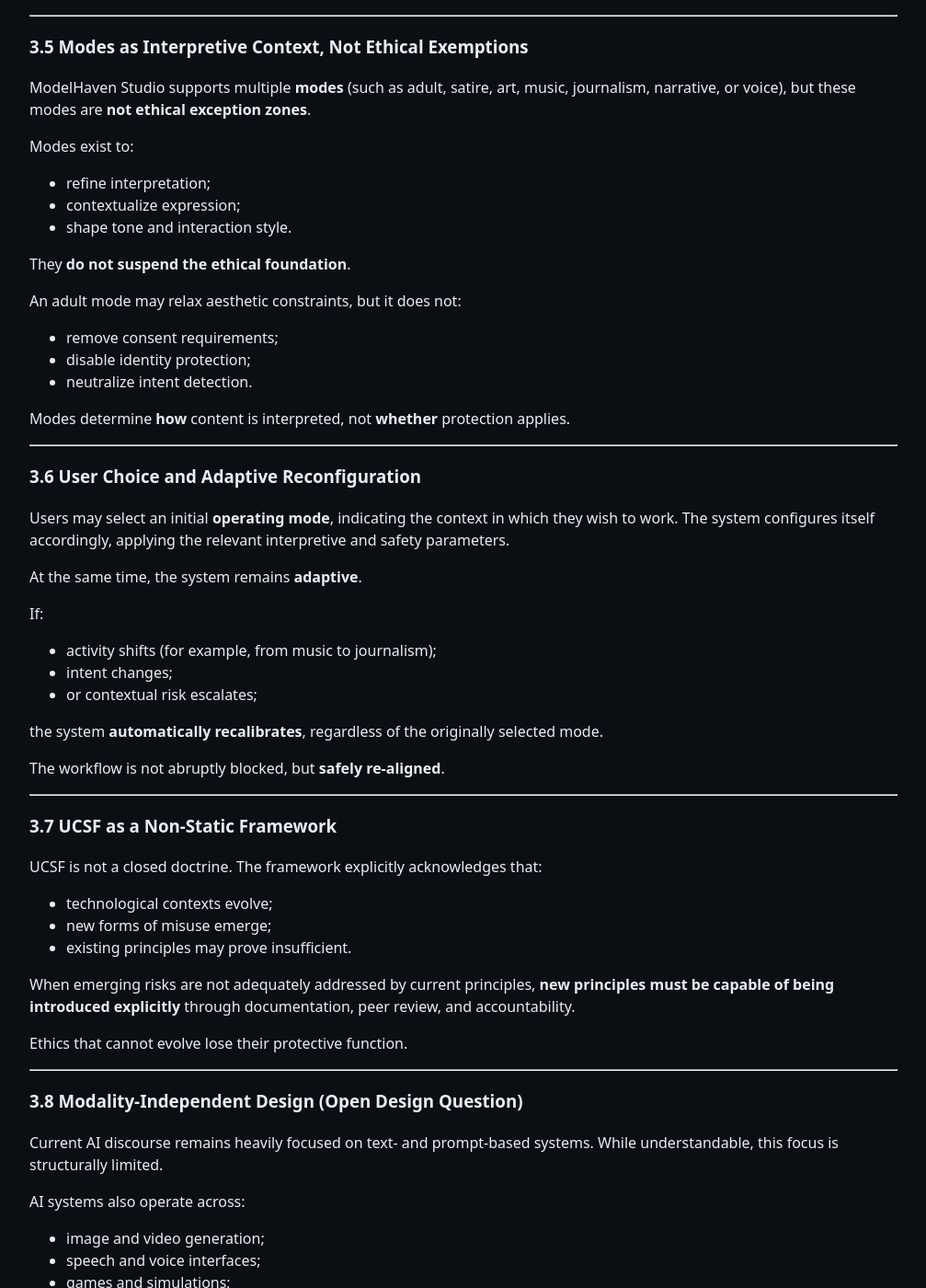
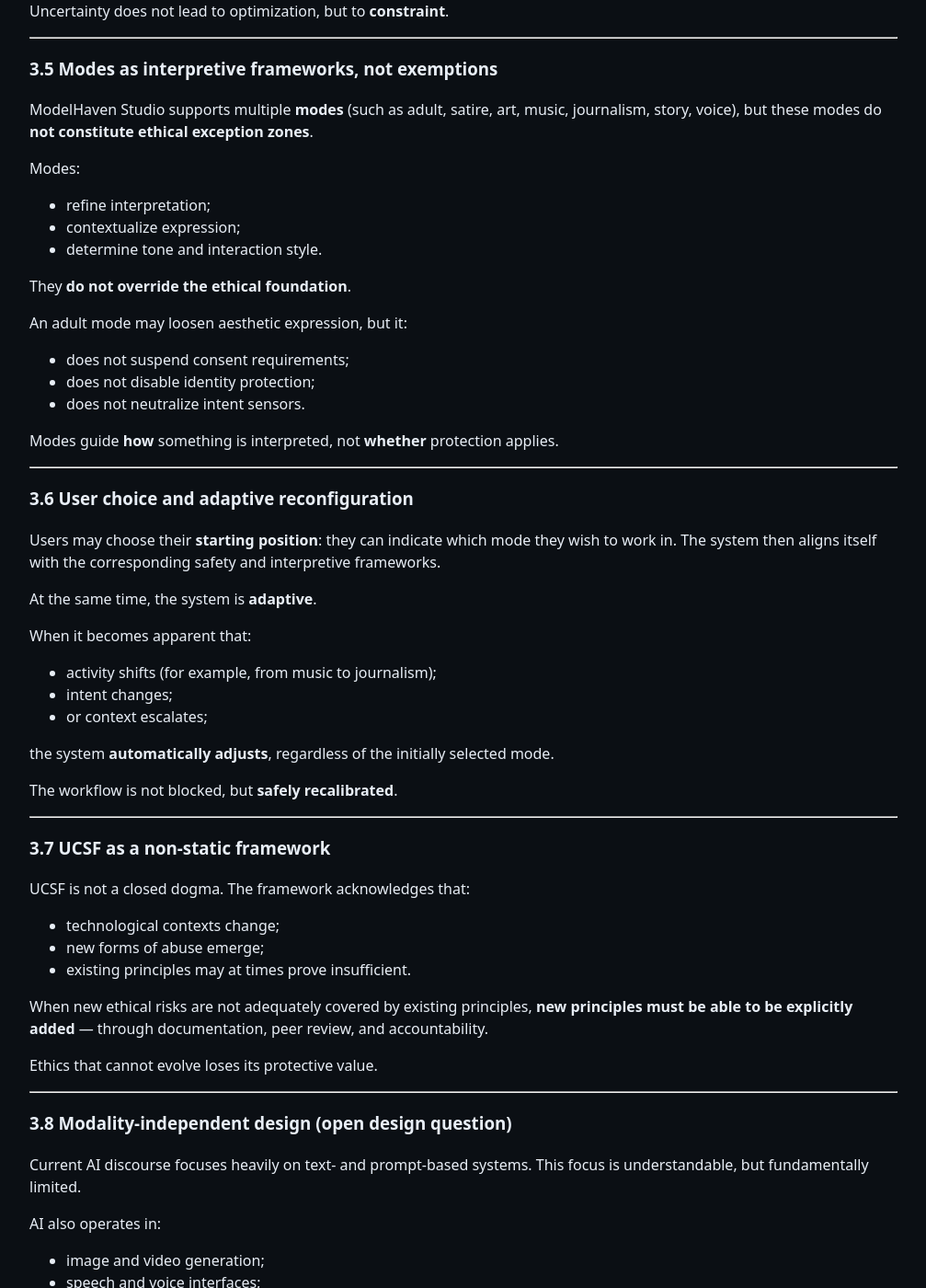
Before and after one commit to MartijnBruzzese/ModelHaven-Studio, a Jekyll site: the page built from WHITE_PAPERS/EN/MODELHAVEN_STUDIO_EN/04_CHAPTER_3_CONSENT_IDENTITY_AND_INTENT.md, in a window 1280 px wide and 1400 px high, scrolled down 2142 px. Shown: the whole window at 92% size, without its empty margins (136-1143 px from the left). Built offline with Jekyll 4.4.1, drawn with Linux system fonts in a browser that asks for light colours; our own code applies the rules of GitHub Pages for plain Markdown files; some of the changed text lies outside the part shown.

Commit message:
Revise Chapter 3 for clarity and consistency
Updated terminology for clarity and consistency throughout Chapter 3. Adjusted phrasing to enhance readability and precision in discussing consent, identity, and intent.

```diff
--- a/WHITE_PAPERS/EN/MODELHAVEN_STUDIO_EN/04_CHAPTER_3_CONSENT_IDENTITY_AND_INTENT.md
+++ b/WHITE_PAPERS/EN/MODELHAVEN_STUDIO_EN/04_CHAPTER_3_CONSENT_IDENTITY_AND_INTENT.md
@@ -1,39 +1,38 @@
-<a id="chapter-3"></a>
-## Chapter 3 — Consent, Identity, and Intent as a Structural Foundation
+<a id="h3"></a>
+## Chapter 3 — Consent, Identity, and Intent as a Foundational Framework
 
-ModelHaven Studio is designed around the conviction that ethical safety cannot be enforced through a single rule, filter, or moderation layer. Ethical protection emerges from the **interdependence** of multiple layers that constrain, correct, and reinforce one another.
+ModelHaven Studio is designed from the conviction that ethical safety cannot be enforced through a single rule, a single filter, or a single form of moderation. It emerges from the **interplay** between multiple layers that constrain, correct, and reinforce one another.
 
-Within this architecture, **consent**, **identity**, and **intent** form the core structural foundation. Together, these layers determine:
+Within this architecture, **consent**, **identity**, and **intent** form the foundational ethical framework. Together, these three layers determine:
 
-- what a system is permitted to do;
-- under which conditions it may act;
+- what a system is allowed to do;
+- when it may act;
 - and when it must explicitly refuse.
 
-Without this interdependence, ethics remains fragile and context-blind.
-With it, protection becomes structural rather than reactive.
+Without this coherence, ethics remains fragile and context-blind. With it, protection becomes structural.
 
 ---
 
-<a id="chapter-3-1"></a>
-### 3.1 Consent as a Dynamic State
+<a id="h3-1"></a>
+### 3.1 Consent as a dynamic state
 
-Within ModelHaven Studio, consent is not treated as a one-time action, but as a **continuous, revocable state**.
+Within ModelHaven Studio, consent is not understood as a one-time action, but as a **continuous, revocable state**.
 
-Consent is understood as:
+Consent:
 
-- **context-specific** (bound to purpose and situation);
-- **time-limited**, never automatically persistent;
-- **actively revocable** at any moment, without penalty;
-- invalidated when context, scale, or use changes materially.
+- is always **context-specific** (purpose- and situation-dependent);
+- is **temporary** and not automatically transferable;
+- can be **actively withdrawn** at any moment, without sanctions;
+- loses validity when context, scale, or usage changes materially.
 
-A system operating on outdated, implicit, or coerced consent is considered ethically invalid within ModelHaven Studio, regardless of legal formalities.
+A system that operates on the basis of outdated, implicit, or coerced agreement is considered ethically invalid within ModelHaven Studio, regardless of legal formalities.
 
-Consent is therefore not a checkbox, but a **design parameter**.
+Consent is not a checkbox here, but a **design parameter**.
 
 ---
 
-<a id="chapter-3-2"></a>
-### 3.2 Identity Without Reduction
+<a id="h3-2"></a>
+### 3.2 Identity without reduction
 
 Many digital systems reduce identity to:
 
@@ -42,131 +41,131 @@
 - an avatar;
 - or a persistent profile.
 
-ModelHaven Studio explicitly rejects this reduction.
+ModelHaven Studio rejects this reduction.
 
-Identity is treated as:
+Identity is understood here as:
 
-- **plural** (varying across roles and contexts);
-- **relational** (meaningful only within specific interactions);
+- **multiple** (dependent on context and role);
+- **relational** (meaningful within a specific interaction);
 - **protected** (not freely exploitable);
-- **revocable** (detachable from prior expressions or outputs).
+- **revocable** (decouplable from previous expressions).
 
-Identity never implies automatic availability or permission.
-It is a **condition for protection**, not a commodity.
+Identity never implies automatic availability or consent.
+It is a **precondition for protection**, not a product.
 
 ---
 
-<a id="chapter-3-3"></a>
-### 3.3 Intent as an Ethical Signal
+<a id="h3-3"></a>
+### 3.3 Intent as an ethical signal
 
-Intent within ModelHaven Studio is not a moral judgment of the user, but a **contextual signal** that informs system behavior.
+Within ModelHaven Studio, intent is not treated as a moral judgment of the user, but as a **contextual signal** that guides system behavior.
 
 The system does not ask:
 
 > “Who is this user?”
 
-but instead:
+but rather:
 
 > “In which direction does this interaction appear to be moving?”
 
-Intent signals are used exclusively to:
+Intent is used exclusively to:
 
-- detect elevated risk;
-- increase protective thresholds;
-- constrain or temporarily refuse interaction.
+- signal risk;
+- raise protection levels;
+- or constrain or temporarily refuse interactions.
 
 Intent is **never** used for:
 
 - punishment;
 - permanent classification;
 - reputation scoring;
-- external labeling.
+- or external labeling.
 
-Intent is transient, situational, and **not an identity**.
+Intent is temporary, situational, and **not identity**.
 
 ---
 
-<a id="chapter-3-4"></a>
-### 3.4 Interaction Between Consent, Identity, and Intent
+<a id="h3-4"></a>
+### 3.4 Interaction between consent, identity, and intent
 
-The defining characteristic of ModelHaven Studio lies in the **interaction** between these three layers.
+The core of ModelHaven Studio lies in the **interaction** between these three layers.
 
-At the system level, this results in patterns such as:
+System-level examples:
 
-- valid identity without consent → **refusal**
-- consent without sufficient context → **restriction**
-- ambiguous intent in a vulnerable context → **heightened protection**
-- consent withdrawal → **immediate reconfiguration**
-- conflicting signals → **fail-closed behavior**
+- Valid identity without consent → **refusal**
+- Consent without clear context → **restriction**
+- Ambiguous intent in a vulnerable context → **heightened protection**
+- Withdrawal of consent → **immediate reconfiguration**
+- Conflicting signals → **fail-closed behavior**
 
-When uncertainty arises, the system does not push forward.
-Uncertainty leads not to optimization, but to **containment**.
+In situations of uncertainty, the system does not push forward.
+Uncertainty does not lead to optimization, but to **constraint**.
 
 ---
 
-<a id="chapter-3-5"></a>
-### 3.5 Modes as Interpretive Context, Not Ethical Exemptions
+<a id="h3-5"></a>
+### 3.5 Modes as interpretive frameworks, not exemptions
 
-ModelHaven Studio supports multiple **modes** (such as adult, satire, art, music, journalism, narrative, or voice), but these modes are **not ethical exception zones**.
+ModelHaven Studio supports multiple **modes** (such as adult, satire, art, music, journalism, story, voice), but these modes do **not constitute ethical exception zones**.
 
-Modes exist to:
+Modes:
 
 - refine interpretation;
 - contextualize expression;
-- shape tone and interaction style.
+- determine tone and interaction style.
 
-They **do not suspend the ethical foundation**.
+They **do not override the ethical foundation**.
 
-An adult mode may relax aesthetic constraints, but it does not:
+An adult mode may loosen aesthetic expression, but it:
 
-- remove consent requirements;
-- disable identity protection;
-- neutralize intent detection.
+- does not suspend consent requirements;
+- does not disable identity protection;
+- does not neutralize intent sensors.
 
-Modes determine **how** content is interpreted, not **whether** protection applies.
+Modes guide **how** something is interpreted, not **whether** protection applies.
 
 ---
 
-<a id="chapter-3-6"></a>
-### 3.6 User Choice and Adaptive Reconfiguration
+<a id="h3-6"></a>
+### 3.6 User choice and adaptive reconfiguration
 
-Users may select an initial **operating mode**, indicating the context in which they wish to work. The system configures itself accordingly, applying the relevant interpretive and safety parameters.
+Users may choose their **starting position**: they can indicate which mode they wish to work in. The system then aligns itself with the corresponding safety and interpretive frameworks.
 
-At the same time, the system remains **adaptive**.
+At the same time, the system is **adaptive**.
 
-If:
+When it becomes apparent that:
 
 - activity shifts (for example, from music to journalism);
 - intent changes;
-- or contextual risk escalates;
+- or context escalates;
 
-the system **automatically recalibrates**, regardless of the originally selected mode.
+the system **automatically adjusts**, regardless of the initially selected mode.
 
-The workflow is not abruptly blocked, but **safely re-aligned**.
+The workflow is not blocked, but **safely recalibrated**.
 
 ---
 
-<a id="chapter-3-7"></a>
-### 3.7 UCSF as a Non-Static Framework
+<a id="h3-7"></a>
+### 3.7 UCSF as a non-static framework
 
-UCSF is not a closed doctrine. The framework explicitly acknowledges that:
+UCSF is not a closed dogma. The framework acknowledges that:
 
-- technological contexts evolve;
-- new forms of misuse emerge;
-- existing principles may prove insufficient.
+- technological contexts change;
+- new forms of abuse emerge;
+- existing principles may at times prove insufficient.
 
-When emerging risks are not adequately addressed by current principles, **new principles must be capable of being introduced explicitly** through documentation, peer review, and accountability.
+When new ethical risks are not adequately covered by existing principles, **new principles must be able to be explicitly added** — through documentation, peer review, and accountability.
 
-Ethics that cannot evolve lose their protective function.
+Ethics that cannot evolve loses its protective value.
 
 ---
 
-<a id="chapter-3-8"></a>
-### 3.8 Modality-Independent Design (Open Design Question)
+<a id="h3-8"></a>
+### 3.8 Modality-independent design (open design question)
 
-Current AI discourse remains heavily focused on text- and prompt-based systems. While understandable, this focus is structurally limited.
+Current AI discourse focuses heavily on text- and prompt-based systems. This focus is understandable, but fundamentally limited.
 
-AI systems also operate across:
+AI also operates in:
 
 - image and video generation;
 - speech and voice interfaces;
@@ -174,39 +173,39 @@
 - virtual and augmented reality;
 - three-dimensional and embodied environments.
 
-In such contexts, intent becomes visible through:
+In these contexts, intent becomes visible through:
 
 - timing and repetition;
 - movement and interaction;
 - spatial positioning;
 - relational dynamics between actors.
 
-ModelHaven Studio and UCSF are therefore **normatively modality-independent**:
-consent, identity, and intent retain their validity when transitioning from text to image, audio, or spatial environments.
+ModelHaven Studio and UCSF are therefore normatively **modality-independent**:
+consent, identity, and intent retain their validity when moving from text to image, audio, or 3D.
 
-**How these principles should be implemented technically, experientially, and through governance in non-textual systems remains intentionally unresolved.**
+**How these principles are technically, experientially, and governance-wise implemented in non-textual environments is deliberately not yet specified.**
 
 This raises open questions, including:
 
-- how consent functions in real-time and embodied interaction;
-- how intent is inferred without explicit prompts;
-- how sandboxes operate in spatial or multiplayer environments;
+- how consent functions in real-time and embodied interactions;
+- how intent is interpreted without explicit prompts;
+- what sandboxes look like in spatial or multiplayer contexts;
 - and where the boundary lies between automation and human intervention.
 
 Leaving these questions open is not a deficiency, but a **deliberate ethical choice**.
 
 ---
 
-<a id="chapter-3-9"></a>
+<a id="h3-9"></a>
 ### 3.9 Summary
 
-Consent, identity, and intent together form the **structural ethical foundation** of ModelHaven Studio.
+Consent, identity, and intent together form the **foundational ethical framework** of ModelHaven Studio.
 
-Modes refine interpretation but never suspend protection.
-Fail-closed behavior and human responsibility remain central.
+Modes refine interpretation but do not suspend protection.
+Fail-closed behavior and human responsibility remain guiding principles.
 
-The next chapter examines how these principles are translated into **safety modes, sandboxes, and risk classes**, and how the system responds to escalating risk, malicious intent, and ethical stress points.
+The next chapter details how these principles are translated into **safety modes, sandboxes, and risk classes**—and how the system responds to escalating risk, malicious intent, and ethical stress points.
 
 ---
 
-[Back to table of contents](#inhoudsopgave)
+[Back to table of contents](#table-of-contents)
```
